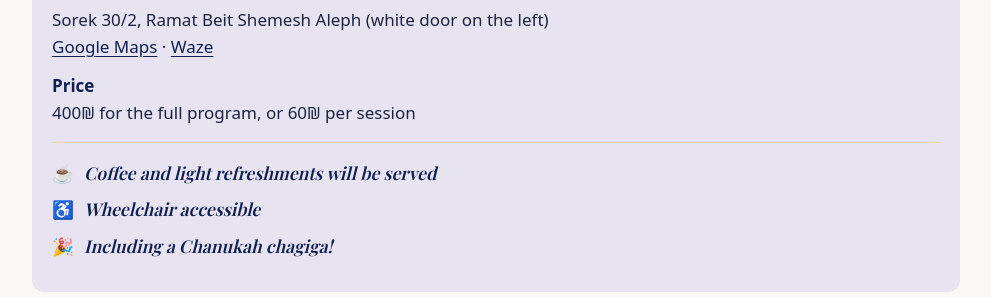
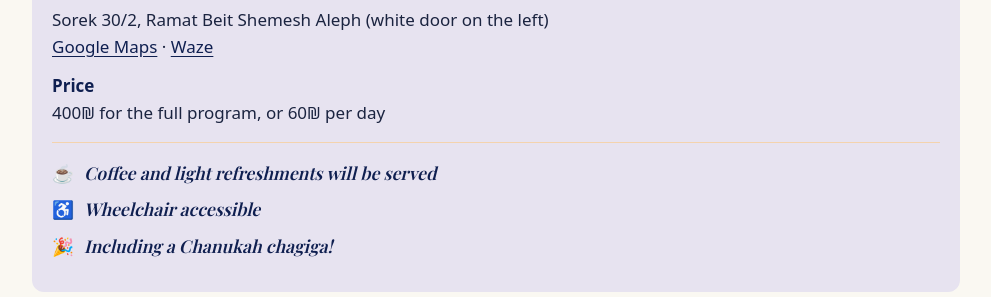
Before and after one commit to mos26613/ChaimVshalom, a Jekyll site: the page built from classes.html, in a window 1280 px wide. Shown: the part 466-763 px from the top of the page, without its empty margins (144-1135 px from the left). Built offline with Jekyll 4.4.1, drawn with Linux system fonts in a browser that asks for light colours; some web fonts are replaced.

Commit message:
Update pricing details from 'per session' to 'per day'

```diff
--- a/classes.html
+++ b/classes.html
@@ -20,7 +20,7 @@ description: "Torah classes for women at Chaim V'Shalom Women's Learning Center
             <a href="https://waze.com/ul?ll=31.7152846%2C34.9878998&amp;navigate=yes" target="_blank" rel="noopener">Waze</a>
           </dd>
           <dt>Price</dt>
-          <dd>400₪ for the full program, or 60₪ per session</dd>
+          <dd>400₪ for the full program, or 60₪ per day</dd>
         </dl>
         <ul class="highlights">
           <li><span class="highlight-icon" aria-hidden="true">☕</span>Coffee and light refreshments will be served</li>
```
